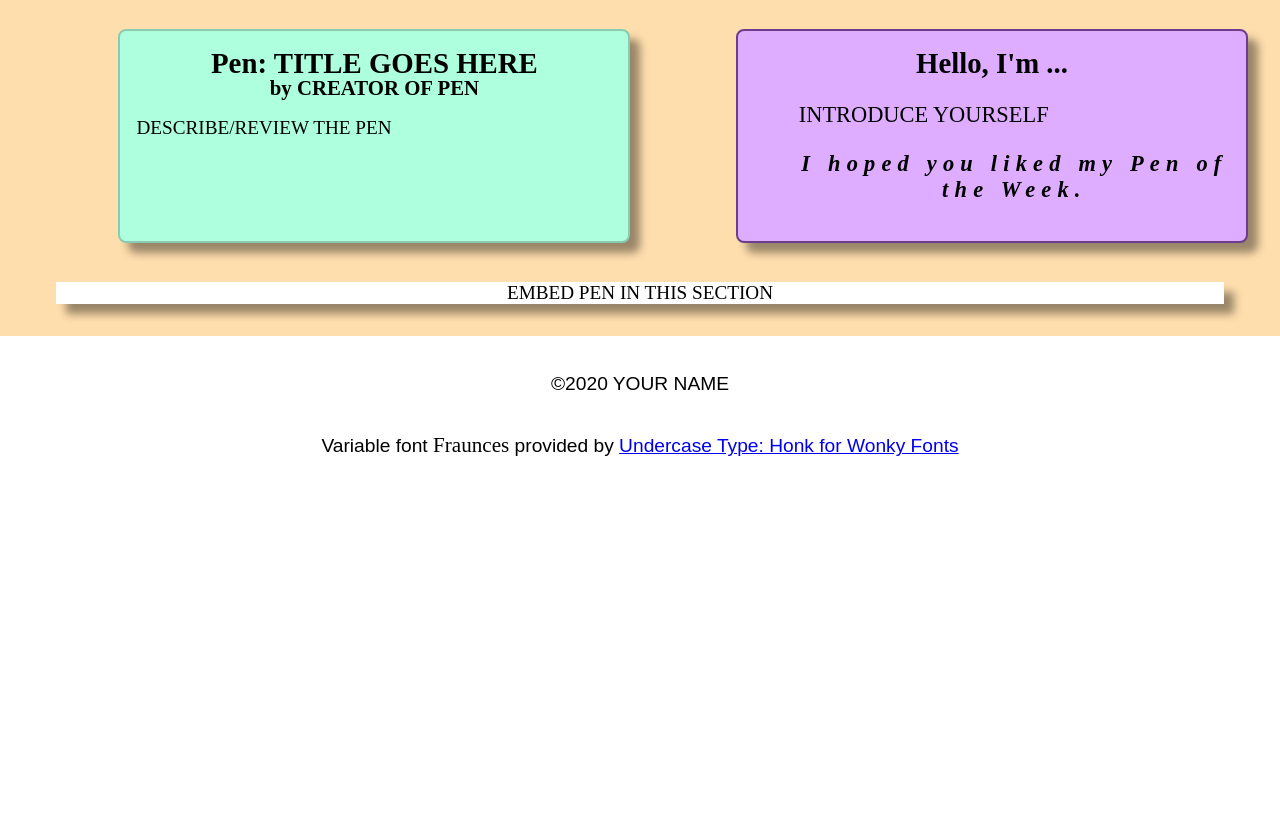
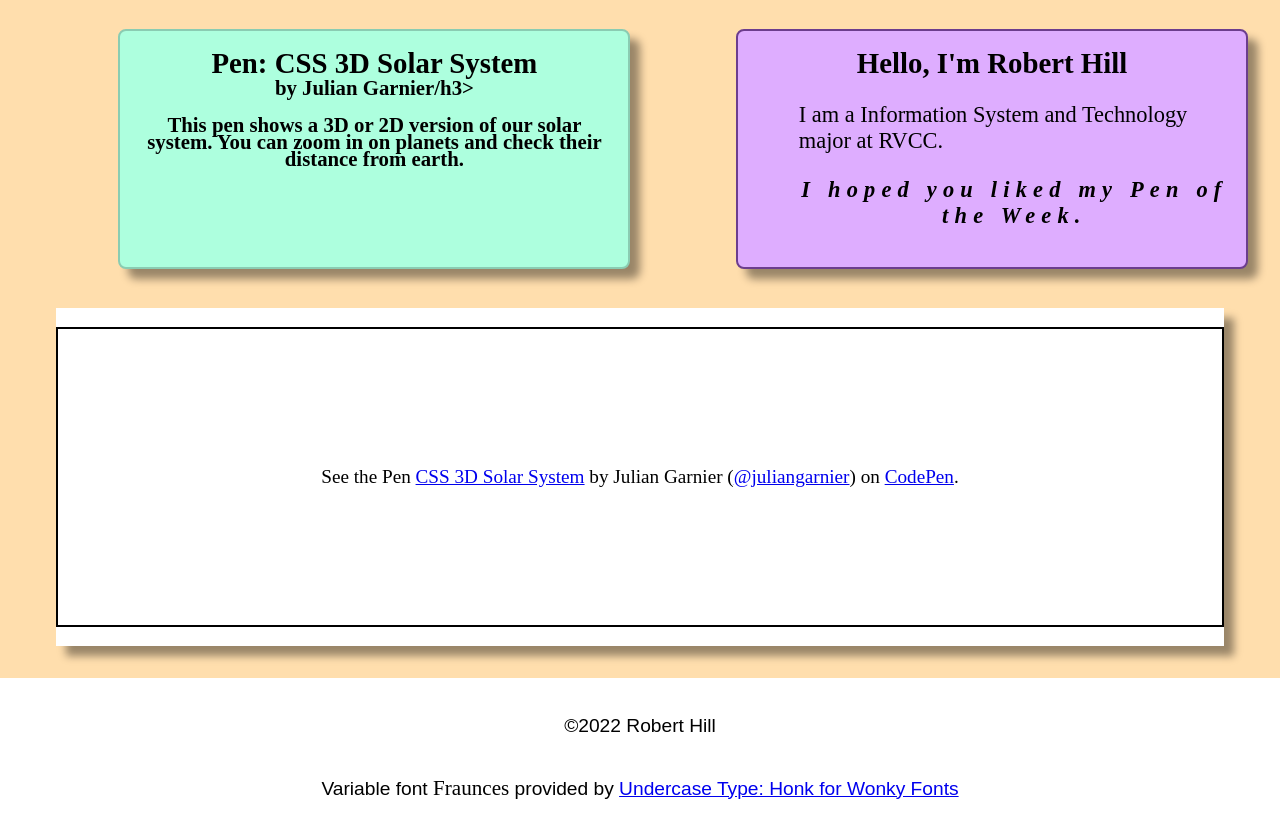
Before and after one commit to RVCC-IDMX/embed-codepen-Robert-Hill2354, a plain HTML site: page index.html in a window 1280 px wide. Shown: the part 67-904 px from the top of the page. Before the commit the page ends 800 px from the top, so only its background shows below. Drawn offline with Linux system fonts and the light colour scheme; a script that the page names is missing; a web font is replaced by a local one.

Commit message:
Followed instructions in ReadMe

```diff
--- a/index.html
+++ b/index.html
@@ -16,19 +16,26 @@
 
       <main>
         <article>
-          <h2>Pen: TITLE GOES HERE</h2>
-          <h3>by CREATOR OF PEN</h3>
-          <p>DESCRIBE/REVIEW THE PEN</p>
+          <h2>Pen: CSS 3D Solar System</h2>
+          <h3>by Julian Garnier/h3>
+          <p>This pen shows a 3D or 2D version of our solar system. You can zoom in on planets and check their
+            distance from earth.
+          </p>
         </article>
-        <section>EMBED PEN IN THIS SECTION</section>
+        <section><p class="codepen" data-height="300" data-default-tab="html,result" data-slug-hash="krNqZO" data-user="juliangarnier" style="height: 300px; box-sizing: border-box; display: flex; align-items: center; justify-content: center; border: 2px solid; margin: 1em 0; padding: 1em;">
+          <span>See the Pen <a href="https://codepen.io/juliangarnier/pen/krNqZO">
+          CSS 3D Solar System</a> by Julian Garnier (<a href="https://codepen.io/juliangarnier">@juliangarnier</a>)
+          on <a href="https://codepen.io">CodePen</a>.</span>
+        </p>
+        <script async src="https://cpwebassets.codepen.io/assets/embed/ei.js"></script></section>
         <aside>
-          <h2>Hello, I'm ...</h2>
-          <p>INTRODUCE YOURSELF</p>
+          <h2>Hello, I'm Robert Hill</h2>
+          <p>I am a Information System and Technology major at RVCC.</p>
           <p class="bye">I hoped you liked my Pen of the Week.</p>
         </aside>
       </main>
       <footer class="sans-serif">
-        <p>&copy;2020 YOUR NAME</p>
+        <p>&copy;2022 Robert Hill</p>
         <p>
           Variable font <span class="serif">Fraunces</span> provided by
           <a href="https://github.com/undercasetype/Fraunces"
```
Also changed, not shown: 1 other file.
